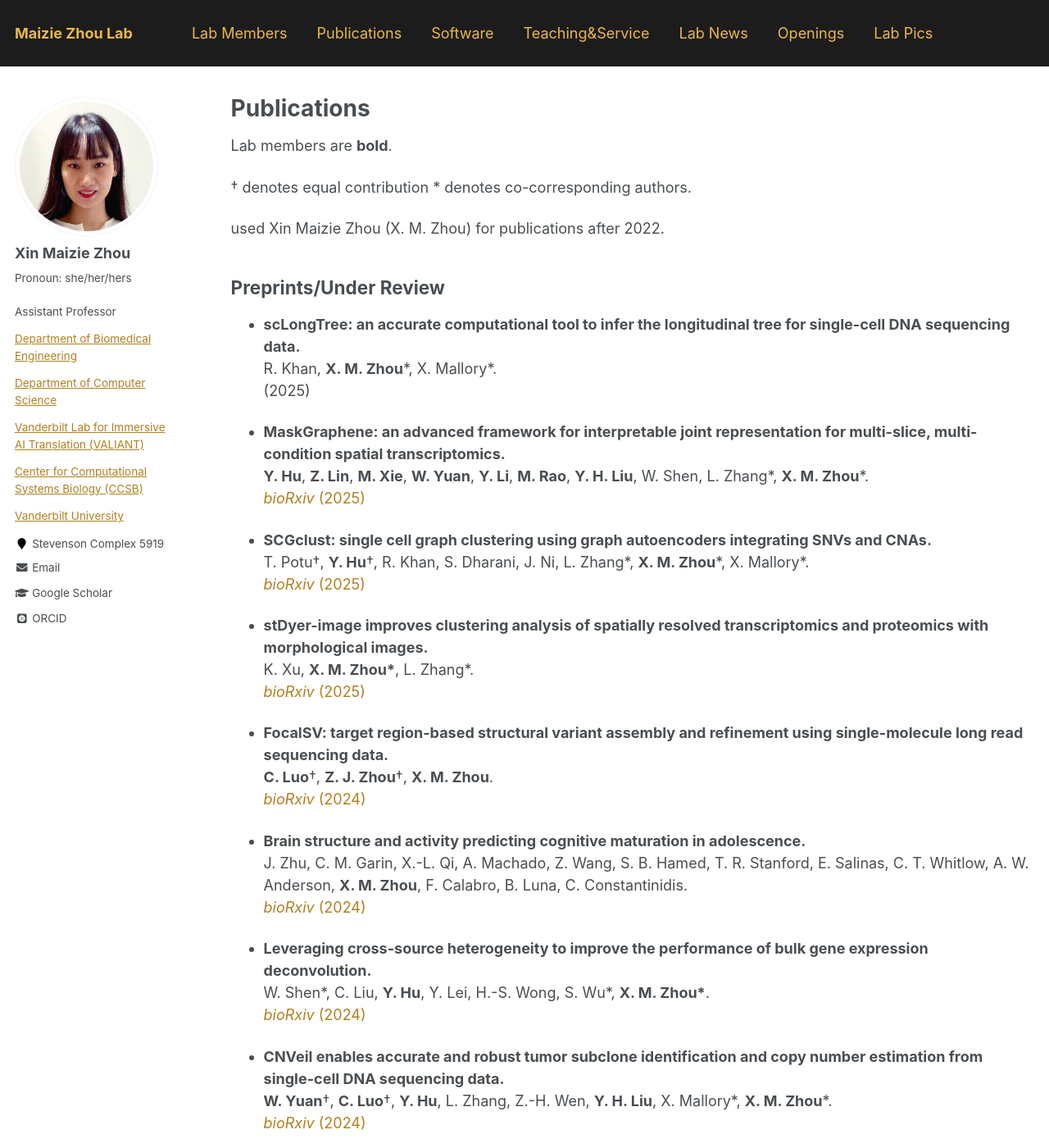
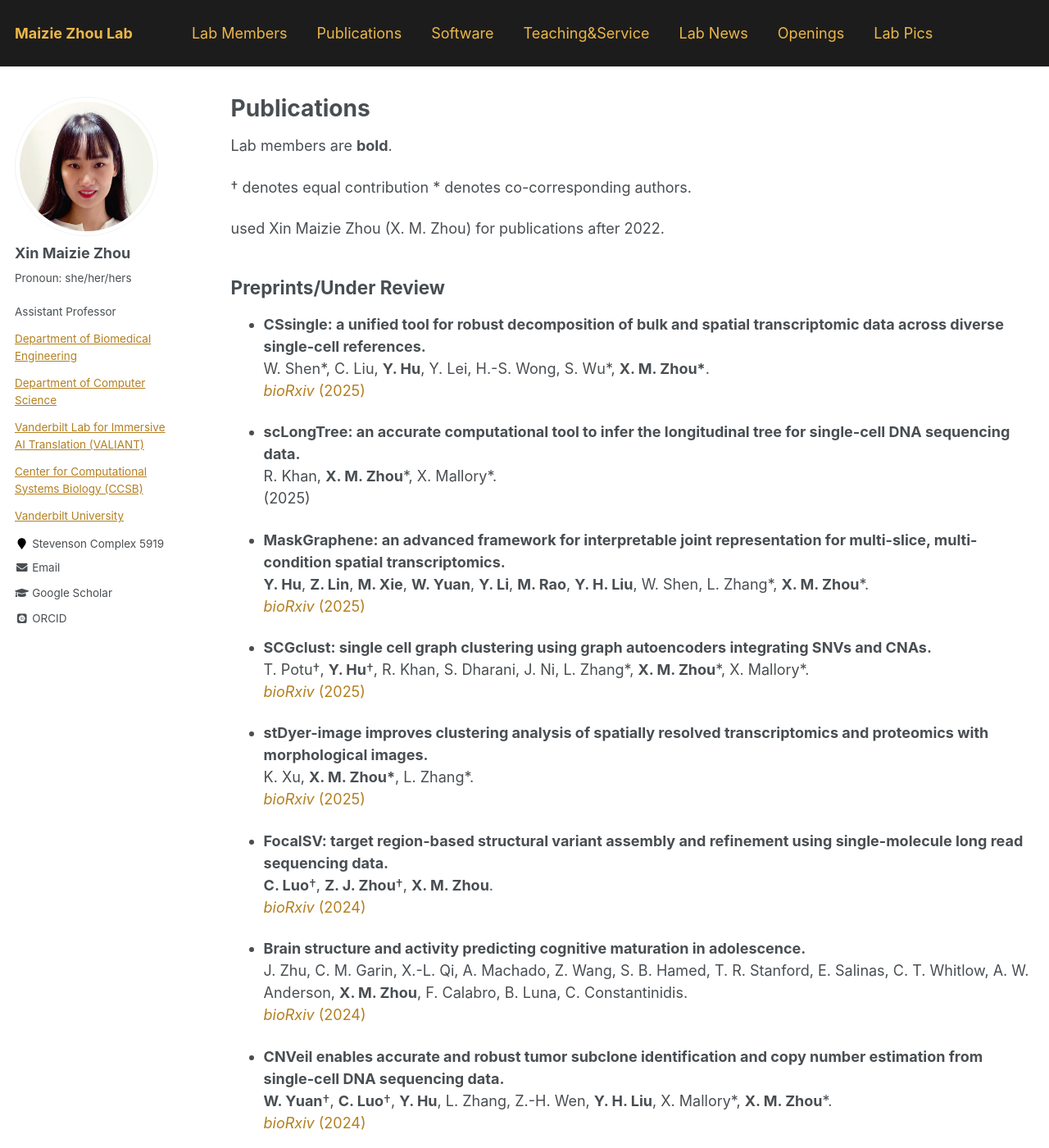
Before and after one commit to maiziezhoulab/Maiziezhoulab.github.io, a Jekyll site: the page built from _pages/publications.md, in a window 1280 px wide and 1400 px high. Shown: the whole window at 82% size. Built offline with Jekyll 4.4.1, drawn with Linux system fonts in a browser that asks for light colours; some web fonts are replaced.

Commit message:
Update publications.md

```diff
--- a/_pages/publications.md
+++ b/_pages/publications.md
@@ -24,6 +24,10 @@ Lab members are **bold**.
 used Xin Maizie Zhou (X. M. Zhou) for publications after 2022.
 
 ## Preprints/Under Review
+- **CSsingle: a unified tool for robust decomposition of bulk and spatial transcriptomic data across diverse single-cell references.**
+  W. Shen\*, C. Liu, **Y. Hu**, Y. Lei, H.-S. Wong, S. Wu\*, **X. M. Zhou\***.
+  [_bioRxiv_ (2025)](https://www.biorxiv.org/content/10.1101/2024.04.07.588458v2)
+
 - **scLongTree: an accurate computational tool to infer the longitudinal tree for single-cell DNA sequencing data.**
   R. Khan, **X. M. Zhou**\*, X. Mallory\*.
   (2025)
@@ -47,10 +51,6 @@ used Xin Maizie Zhou (X. M. Zhou) for publications after 2022.
 - **Brain structure and activity predicting cognitive maturation in adolescence.**
   J. Zhu, C. M. Garin, X.-L. Qi, A. Machado, Z. Wang, S. B. Hamed, T. R. Stanford, E. Salinas, C. T. Whitlow, A. W. Anderson, **X. M. Zhou**, F. Calabro, B. Luna, C. Constantinidis.
   [_bioRxiv_ (2024)](https://www.biorxiv.org/content/10.1101/2024.08.23.608315v1)
-
-- **Leveraging cross-source heterogeneity to improve the performance of bulk gene expression deconvolution.**
-  W. Shen\*, C. Liu, **Y. Hu**, Y. Lei, H.-S. Wong, S. Wu\*, **X. M. Zhou\***.
-  [_bioRxiv_ (2024)](https://www.biorxiv.org/content/10.1101/2024.04.07.588458v1)
 
 - **CNVeil enables accurate and robust tumor subclone identification and copy number estimation from single-cell DNA sequencing data.**
   **W. Yuan**†, **C. Luo**†, **Y. Hu**, L. Zhang, Z.-H. Wen, **Y. H. Liu**, X. Mallory\*, **X. M. Zhou**\*.
```
